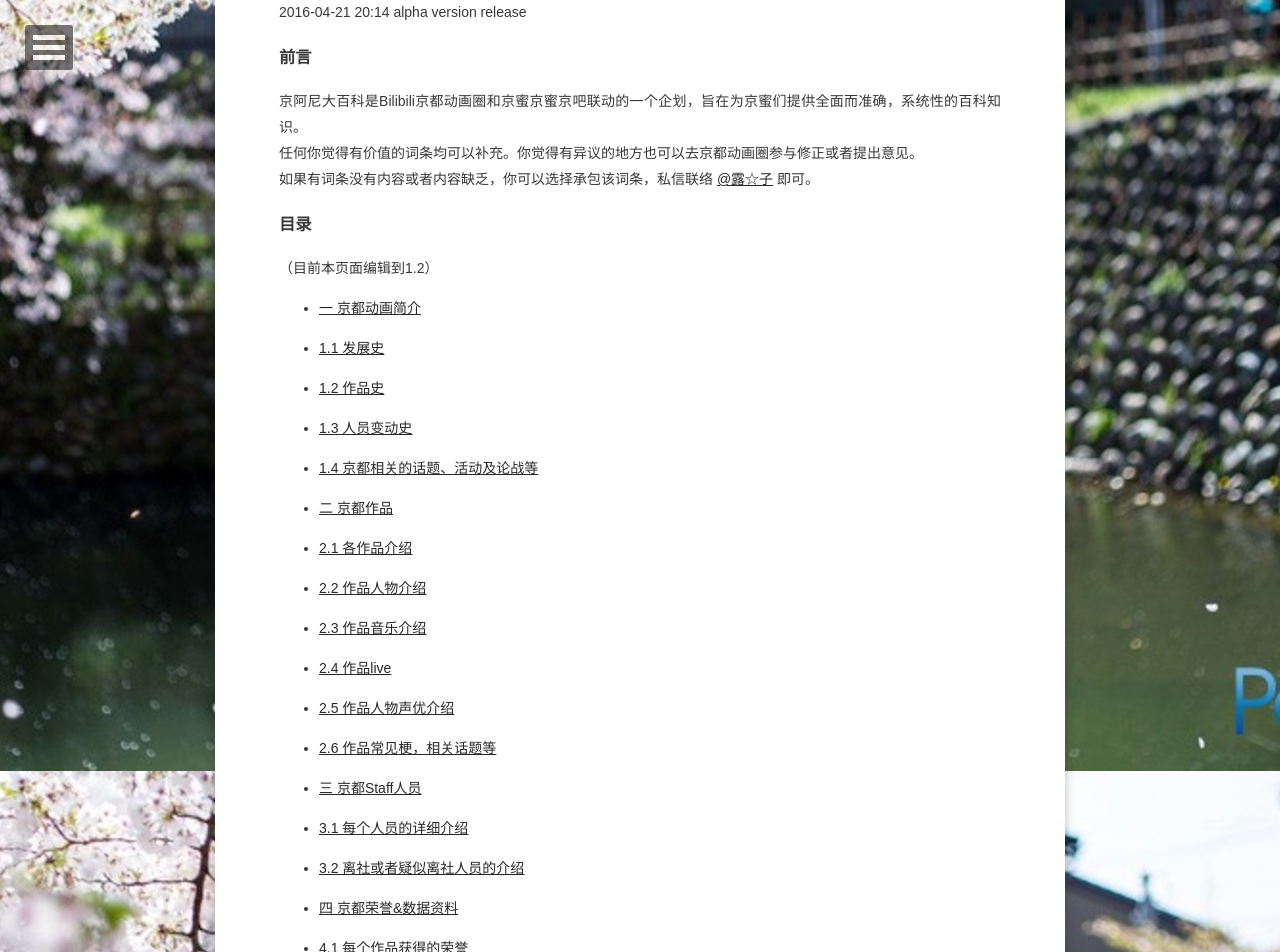
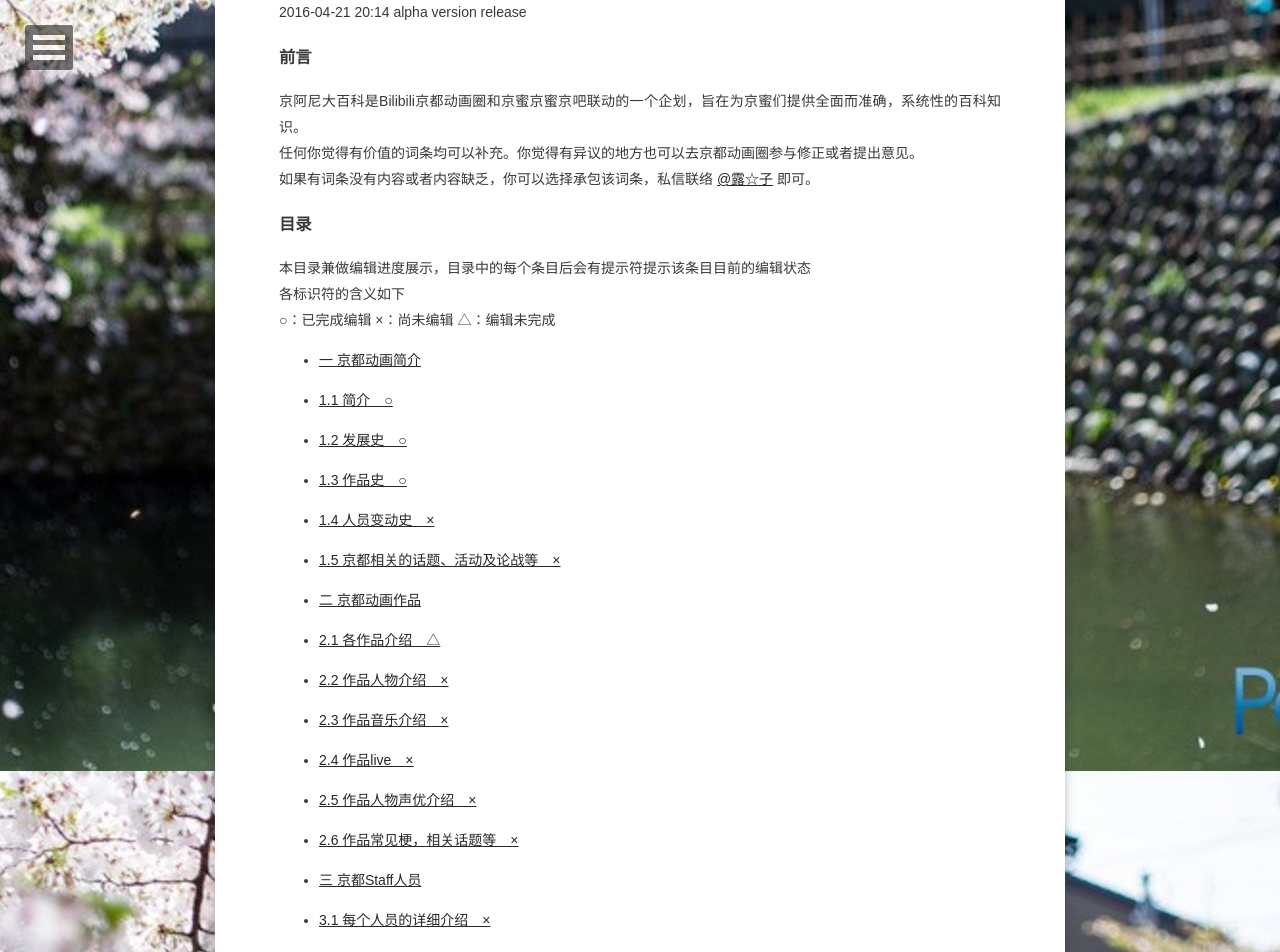
Before and after one commit to Clynie/hanyihong0324.github.io, a Jekyll site: the page built from _posts/2016-04-21-KyoaniWiki.md, in a window 1280 px wide and 1400 px high, scrolled down 569 px. Shown: the top 952 px of the window. Built offline with Jekyll 4.4.1, drawn with Linux system fonts in a browser that asks for light colours; some web fonts are replaced; some of the changed text lies outside the part shown.

Commit message:
add edit process

```diff
--- a/_posts/2016-04-21-KyoaniWiki.md
+++ b/_posts/2016-04-21-KyoaniWiki.md
@@ -24,47 +24,51 @@ tags: [anime, chinese]
 如果有词条没有内容或者内容缺乏，你可以选择承包该词条，私信联络 [@露☆子](http://space.bilibili.com/12681259/#!/index) 即可。
 
 ### 目录
-（目前本页面编辑到1.2）
+本目录兼做编辑进度展示，目录中的每个条目后会有提示符提示该条目目前的编辑状态
+各标识符的含义如下
+○：已完成编辑   ×：尚未编辑    △：编辑未完成
 
 * [一 京都动画简介](#1)
 
-* [1.1 发展史](#1.1)
+* [1.1 简介　○](#1.1)
 
-* [1.2 作品史](#1.2)
+* [1.2 发展史　○](#1.2)
 
-* [1.3 人员变动史](#1.3)
+* [1.3 作品史　○](#1.3)
 
-* [1.4 京都相关的话题、活动及论战等](#1.4)
+* [1.4 人员变动史　×](#1.4)
 
-* [二 京都作品](#2)
+* [1.5 京都相关的话题、活动及论战等　×](#1.5)
 
-* [2.1 各作品介绍](#2.1)
+* [二 京都动画作品](#2)
 
-* [2.2 作品人物介绍](#2.2)
+* [2.1 各作品介绍　△](#2.1)
 
-* [2.3 作品音乐介绍](#2.3)
+* [2.2 作品人物介绍　×](#2.2)
 
-* [2.4 作品live](#2.4)
+* [2.3 作品音乐介绍　×](#2.3)
 
-* [2.5 作品人物声优介绍](#2.5)
+* [2.4 作品live　×](#2.4)
 
-* [2.6 作品常见梗，相关话题等](#2.6)
+* [2.5 作品人物声优介绍　×](#2.5)
+
+* [2.6 作品常见梗，相关话题等　×](#2.6)
 
 * [三 京都Staff人员](#3)
 
-* [3.1 每个人员的详细介绍](#3.1)
+* [3.1 每个人员的详细介绍　×](#3.1)
 
-* [3.2 离社或者疑似离社人员的介绍](#3.2)
+* [3.2 离社或者疑似离社人员的介绍　×](#3.2)
 
 * [四 京都荣誉&数据资料](#4)
 
-* [4.1 每个作品获得的荣誉](#4.1)
+* [4.1 每个作品获得的荣誉　×](#4.1)
 
-* [4.2 每个作品销量排序](#4.2)
+* [4.2 每个作品销量排序　×](#4.2)
 
-* [4.3 京都利润变动](#4.3)
+* [4.3 京都利润变动　×](#4.3)
 
-* [4.4 销售数据等](#4.4)
+* [4.4 销售数据等　×](#4.4)
 
 * [五 知名京都动画作品二次创作整理](#5)
 
@@ -93,7 +99,7 @@ tags: [anime, chinese]
 东京办公室：〒107-0052东京都港区赤坂2-12-23 キャビンアリーナ赤坂201号室
 直营店：京アニショップ！実地店舗〒611－0002京都府宇治市木幡内畑34-11ハイショップビル2阶
 
-<h4 id="1.1">1.1 发展史</h4>
+<h4 id="1.2">1.2 发展史</h4>
 
 京都动画的前身为“京都动画工作室”。创办人八田阳子本身曾经在手冢治虫工作室担任动画完稿上色的工作，与夫婿八田英明结婚后搬家到京都府宇治市。于1981组建“京都动画工作室”。当时的主要客户就是SUNRISE和龙之子。SUNRISE自不用说，制作高达以后，作品数量大增急缺人手。龙之子也是如此，刚刚经历自己的黄金时代作品数量也很多。这群百无聊赖的主妇接手没怎么接触过的上色，感觉很新鲜也非常快乐，干得非常起劲，她们也不像起早贪黑累的要死的原画有那么多的压力，因此产品成色相当的高。
 
@@ -117,7 +123,7 @@ tags: [anime, chinese]
 
 <br/>
 
-<h4 id="1.2">1.2 作品史</h4>
+<h4 id="1.3">1.3 作品史</h4>
 
 **TV动画**
 
@@ -167,6 +173,8 @@ tags: [anime, chinese]
 
 <br/>
 
+<h3 id="1">二 京都动画作品</h3>
+
 <h4 id="2.1">2.1 各作品介绍</h4>
 
 **全金属狂潮 校园篇**
```
Also changed, not shown: other parts of _posts/2016-04-21-KyoaniWiki.md (+3 -1 lines).
